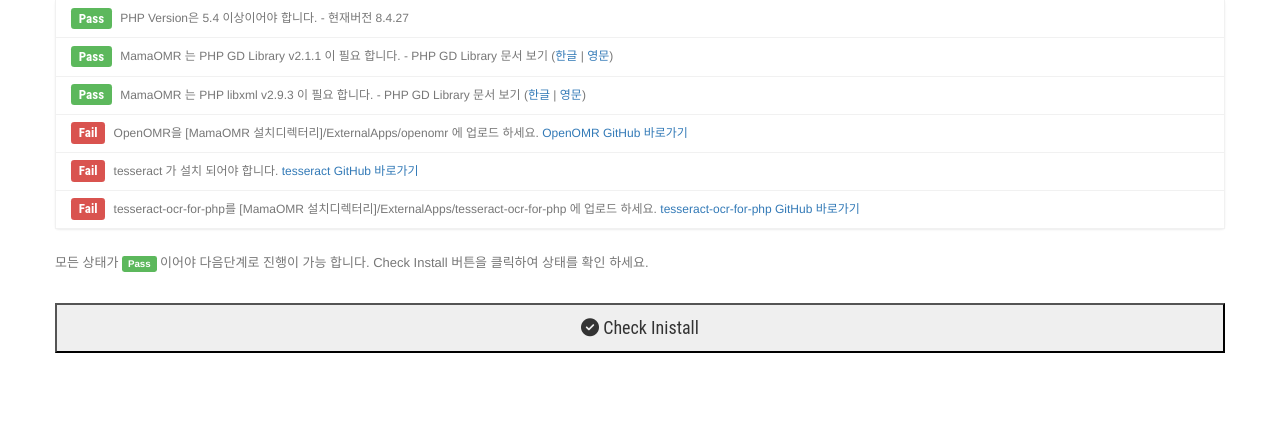
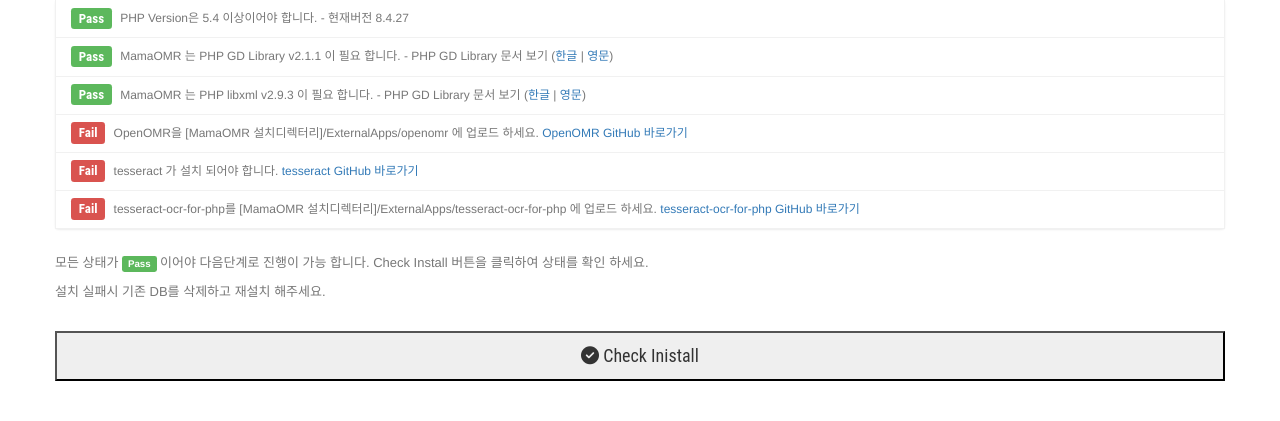
Before and after one commit to Mangongso/MamaOMR, a PHP site: page /smart_omr/install/index.php in a window 1280 px wide. Shown: the part 769-1190 px from the top of the page. Before the commit the page ends 1122 px from the top, so only its background shows below. Run offline with PHP 8.4, Linux system fonts and the light colour scheme; data that the repository does not hold is empty; some libraries are stand-ins or nearby versions.

Commit message:
설치 실패 안내문구 추가

```diff
--- a/View/smart_omr/install/index.php
+++ b/View/smart_omr/install/index.php
@@ -322,6 +322,7 @@
 	<!-- ########################## -->
 	<div class="row">
 		<p class="help-block">모든 상태가 <span class="label label-success">Pass</span> 이어야 다음단계로 진행이 가능 합니다. Check Install 버튼을 클릭하여 상태를 확인 하세요.</p>
+		<p class="help-block">설치 실패시 기존 DB를 삭제하고 재설치 해주세요.</p>
 		<br/>
 		<? if($confFailCnt>0){?>
 		<button type="button" class="btn-block install_bt" onclick="document.location.reload();"><i class="uk-icon-check-circle"></i> Check Inistall</button>
```
